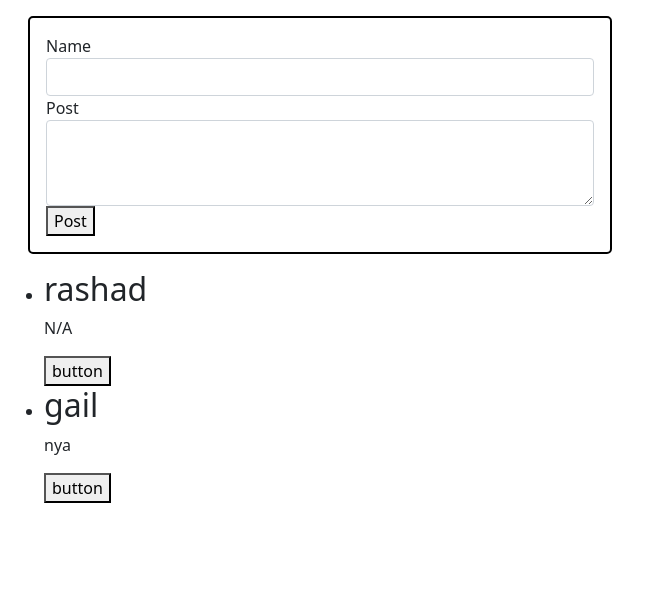
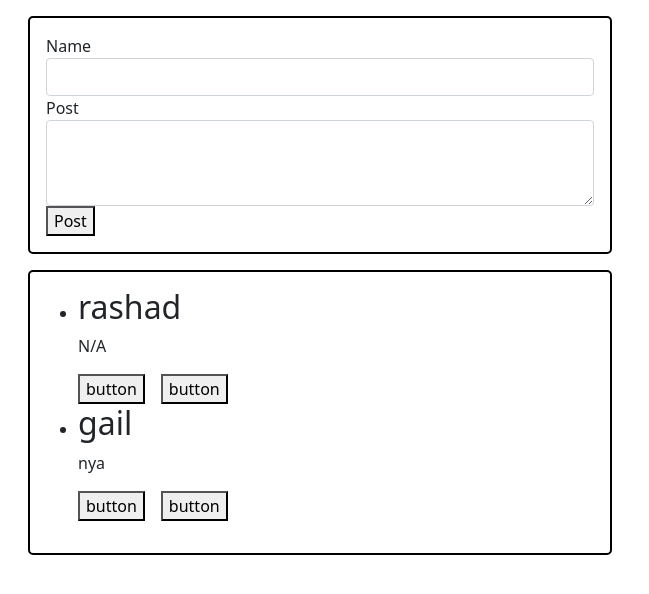
Before and after one commit to urivat/SocialFeedProject, a React (Create React App) app: page / in a window 1280 px wide. Shown: the top 594 px of the page, without its empty margins (0-649 px from the left). Built offline with nearby package versions, Linux system fonts and the light colour scheme.

Commit message:
added button functionality + added the post css component

```diff
--- a/src/App.js
+++ b/src/App.js
@@ -4,7 +4,10 @@ import DisplayPosts from "./Components/DisplayPosts/DisplayPosts";
 import CreatePost from "./Components/CreatePost/CreatePost";
 import "./App.css";
 function App() {
-  const [entries, setEntries] = useState([{ name: "rashad", post: "N/A" },{ name: "gail", post: "nya" }]);
+  const [entries, setEntries] = useState([
+    { name: "rashad", post: "N/A" },
+    { name: "gail", post: "nya" },
+  ]);
 
   function addNewPost(entry) {
     let tempentries = [...entries, entry];
@@ -17,15 +20,13 @@ function App() {
       <div className="row">
         <div className="col-lg-6">
           <div className="border-box">
-
-              <CreatePost addNewPostProperties={addNewPost} />
-
+            <CreatePost addNewPostProperties={addNewPost} />
           </div>
-
+          <div className="border-box">
+            <DisplayPosts appEntries={entries} />
+          </div>
         </div>
       </div>
-
-       <DisplayPosts appEntries={entries}/>
     </div>
   );
 }
--- a/src/Components/DisplayPosts/DisplayPosts.jsx
+++ b/src/Components/DisplayPosts/DisplayPosts.jsx
@@ -1,6 +1,8 @@
 import Post from "../Post/Post";
 
 const DisplayPosts = ({appEntries}) => {
+
+
     return (
       <ul>
           {appEntries.map((entry) => <li><Post entry= {entry} /></li>)}
--- /dev/null
+++ b/src/Components/post/Post.css
@@ -0,0 +1,19 @@
+.button {
+    background-color:transparent;
+    margin: 1em ;
+    width: 3px;
+    height: 5px;
+    border:none;
+    text-align: center;
+    margin: 2px 4px;
+    border-radius: 10px;
+    cursor:pointer
+
+
+}
+.inactive {
+    color: black;
+}
+.active {
+    color: red;
+}
--- a/src/Components/post/Post.jsx
+++ b/src/Components/post/Post.jsx
@@ -1,9 +1,35 @@
+import { useState } from "react";
+import './Post.css';
+
 const Post = ({entry}) => {
+    const [buttonClassLike, setButtonClassLike] = useState("inactive");
+    const [buttonClassDislike, setButtonClassDislike]= useState("inactive");
+
+
+
+
+  function handleClick(){
+    if(buttonClassLike=== "inactive"){
+      setButtonClassLike("active");
+    }
+    else {
+      setButtonClassLike("inactive");
+    }
+  }
+  function handleClickDislike(){
+    if(buttonClassDislike === 'inactive'){
+      setButtonClassDislike('active')
+    }
+    else {
+      setButtonClassDislike('inactive')
+    }
+  }
   return (
     <div>
       <h2> {entry.name}</h2>
       <p>{entry.post}</p>
-      <button>button</button>
+      <button className={buttonClassLike} onClick={handleClick}>button</button>
+      <button className={buttonClassDislike} onClick ={handleClickDislike} style = {{'margin-left': "1em"}}>button</button>
     </div>
   );
 };
```
